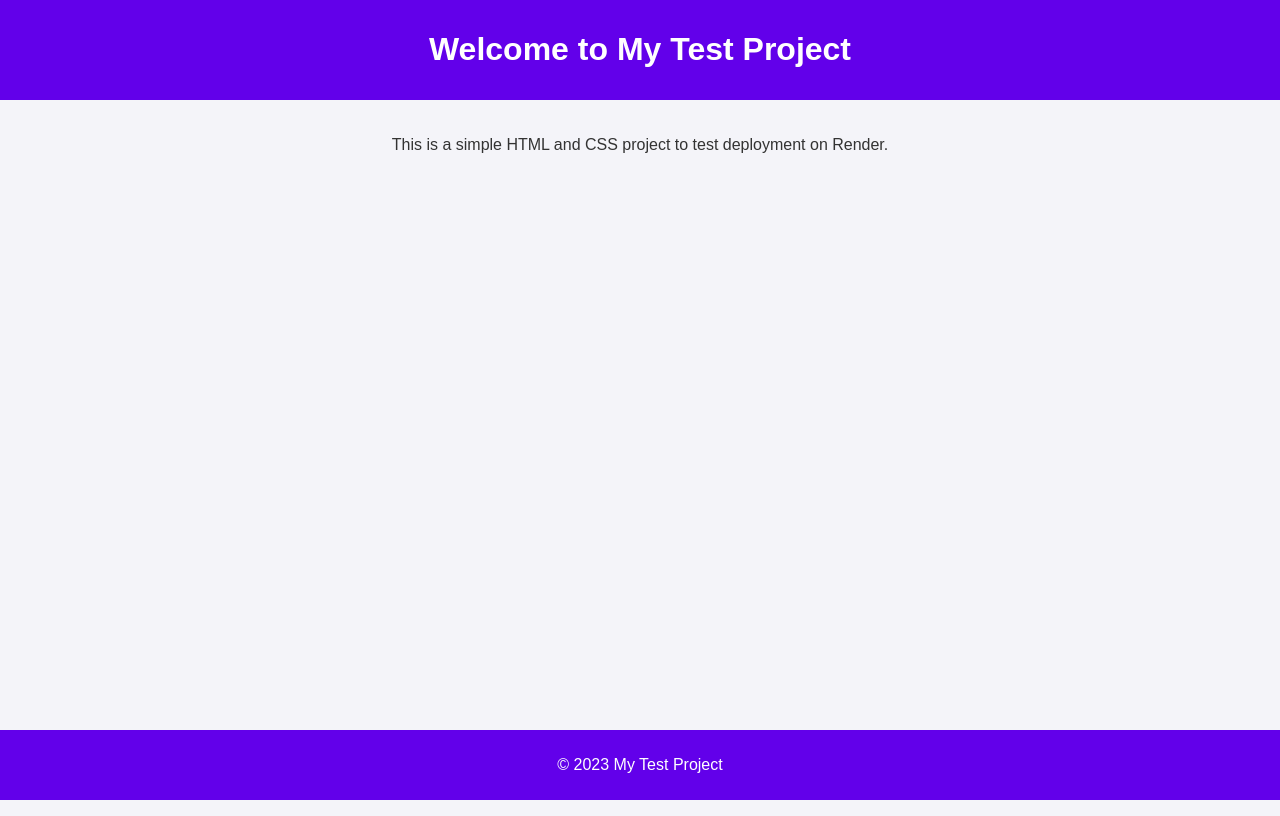
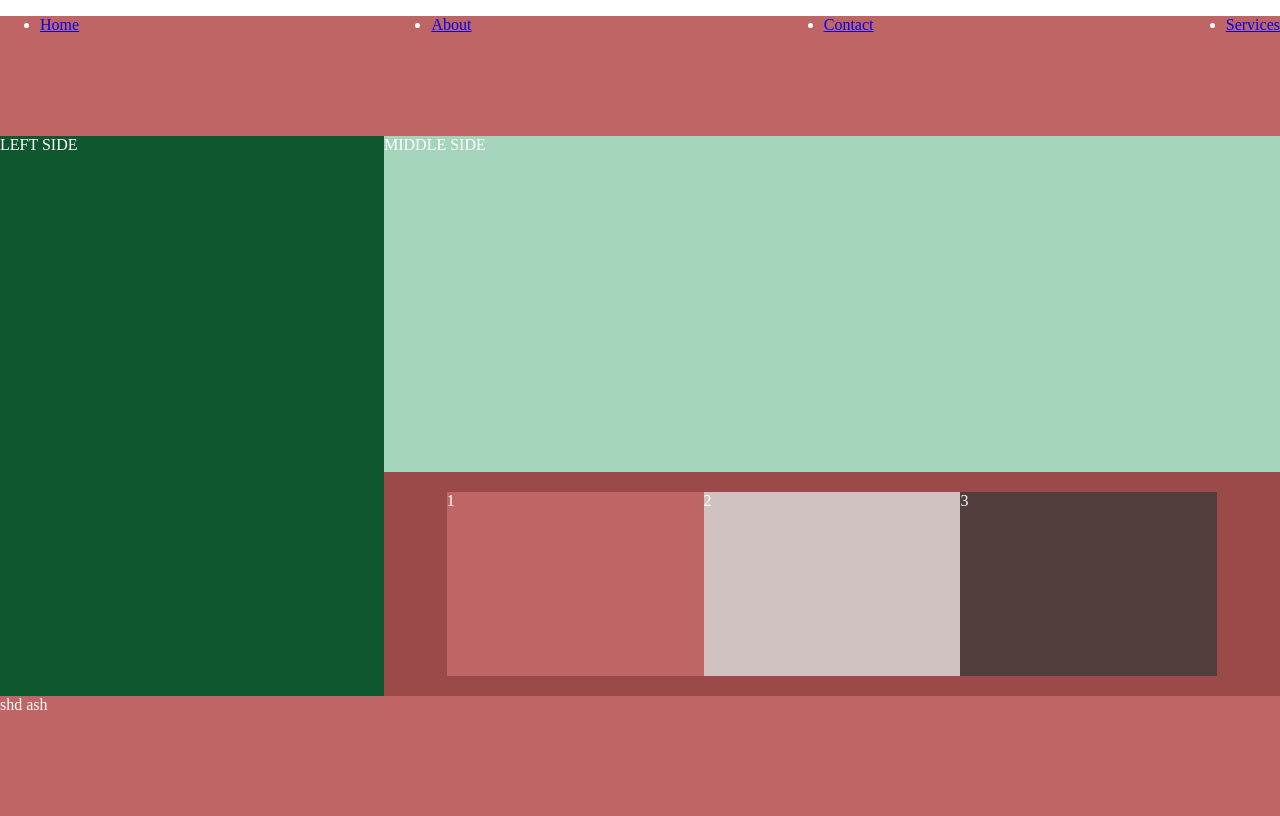
Before and after one commit to Duonganhdu2002/test-render, a plain HTML site: page index.html in a window 1280 px wide. Drawn offline with Linux system fonts and the light colour scheme.

```diff
--- a/index.html
+++ b/index.html
@@ -1,20 +1,62 @@
 <!DOCTYPE html>
 <html lang="en">
+
 <head>
     <meta charset="UTF-8">
     <meta name="viewport" content="width=device-width, initial-scale=1.0">
-    <title>Test Project</title>
+    <title>Document</title>
     <link rel="stylesheet" href="styles.css">
 </head>
+
 <body>
-    <header>
-        <h1>Welcome to My Test Project</h1>
-    </header>
-    <main>
-        <p>This is a simple HTML and CSS project to test deployment on Render.</p>
-    </main>
-    <footer>
-        <p>&copy; 2023 My Test Project</p>
-    </footer>
+    <div class="top-div">
+        <ul style="display: flex; justify-content: space-between; max-width: 100%;">
+            <li>
+                <a href="index.html">
+                    Home
+                </a>
+            </li>
+            <li>
+                <a href="about.html">
+                    About
+                </a>
+            </li>
+            <li>
+                <a href="contact.html">
+                    Contact
+                </a>
+            </li>
+            <li>
+                <a href="services.html">
+                    Services
+                </a>
+            </li>
+        </ul>
+    </div>
+    <div id="middle-div">
+        <div>
+            LEFT SIDE
+        </div>
+        <div>
+            <div>
+                MIDDLE SIDE
+            </div>
+            <div>
+                <div class="middle-side-div" style="background-color: #c06565;">
+                    1
+                </div>
+                <div class="middle-side-div" style="background-color: #d1c2c2;">
+                    2
+                </div>
+                <div class="middle-side-div" style="background-color: #533e3e;">
+                    3
+                </div>
+            </div>
+        </div>
+    </div>
+    <div class="top-div">
+        shd ash
+    </div>
 </body>
+
 </html>
--- a/styles.css
+++ b/styles.css
@@ -1,29 +1,49 @@
 body {
-    font-family: Arial, sans-serif;
     margin: 0;
     padding: 0;
-    background-color: #f4f4f9;
-    color: #333;
+    height: 100vh;
 }
 
-header {
-    background-color: #6200ea;
-    color: white;
-    padding: 10px 0;
-    text-align: center;
+.top-div {
+    background-color: #c06565;
+    color: #fff;
+    height: 15%;
 }
 
-main {
-    padding: 20px;
-    text-align: center;
+#middle-div {
+    background-color: #9c4949;
+    color: #fff;
+    height: 70%;
+    display: flex;
 }
 
-footer {
-    background-color: #6200ea;
-    color: white;
-    text-align: center;
-    padding: 10px 0;
-    position: fixed;
-    width: 100%;
-    bottom: 0;
+#middle-div>div:nth-child(1) {
+    width: 30%;
+    background-color: #0e572f;
+    color: #fff;
 }
+
+#middle-div>div:nth-child(2) {
+    width: 70%;
+    background-color: #9c4949;
+    color: #fff;
+}
+
+#middle-div>div:nth-child(2)>div:nth-child(1) {
+    background-color: #a4d4ba;
+    color: #fff;
+    height: 60%;
+}
+
+#middle-div>div:nth-child(2)>div:nth-child(2) {
+    height: 40%;
+    display: flex;
+    justify-content: center;
+    padding: 20px;
+}
+
+.middle-side-div {
+    color: #fff;
+    width: 30%;
+    height: calc(100% - 40px);
+}
```
Also changed, not shown: about.html (added, +13 -0 lines), contact.html (added, +13 -0 lines), services.html (added, +13 -0 lines).
